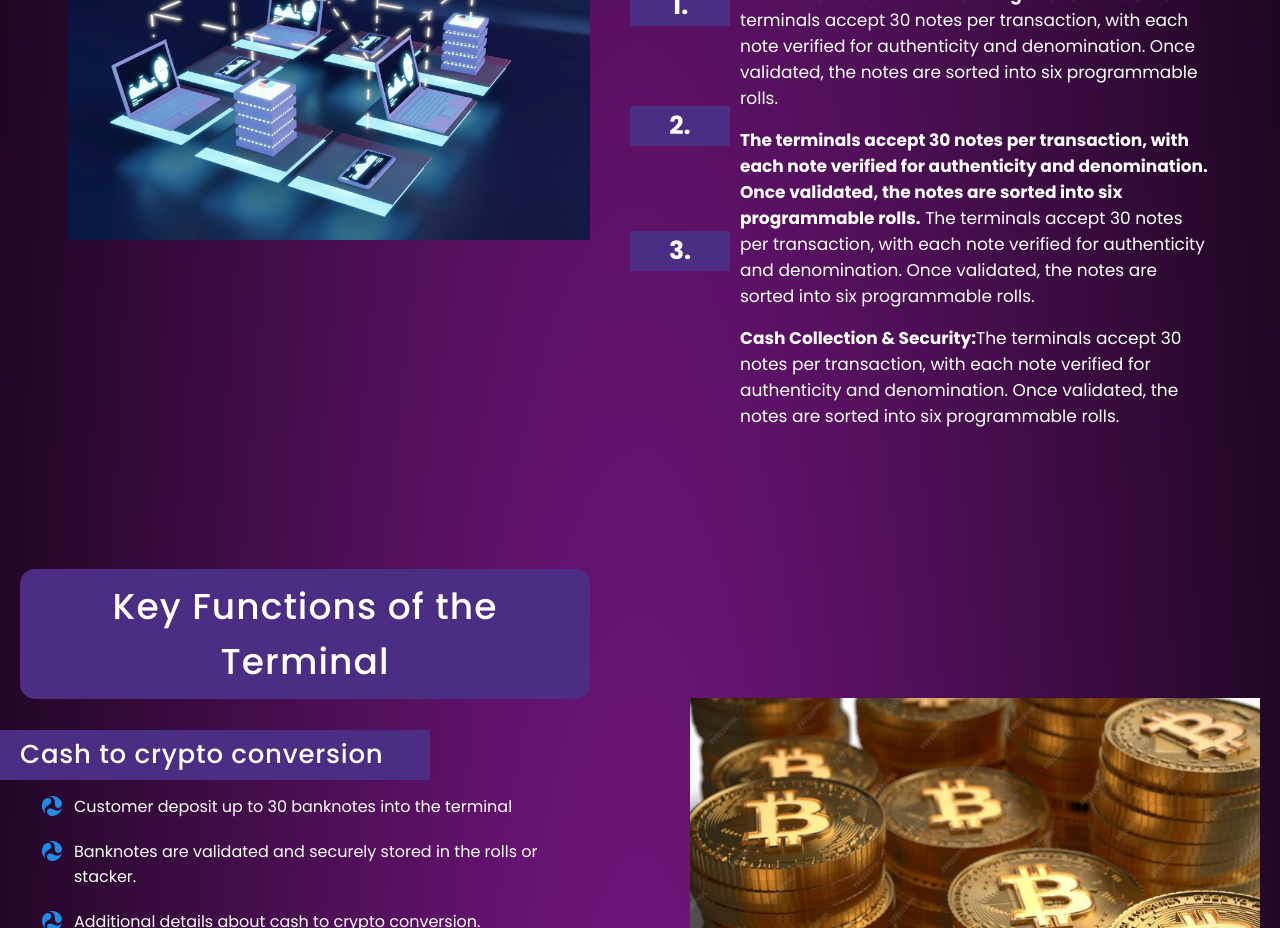
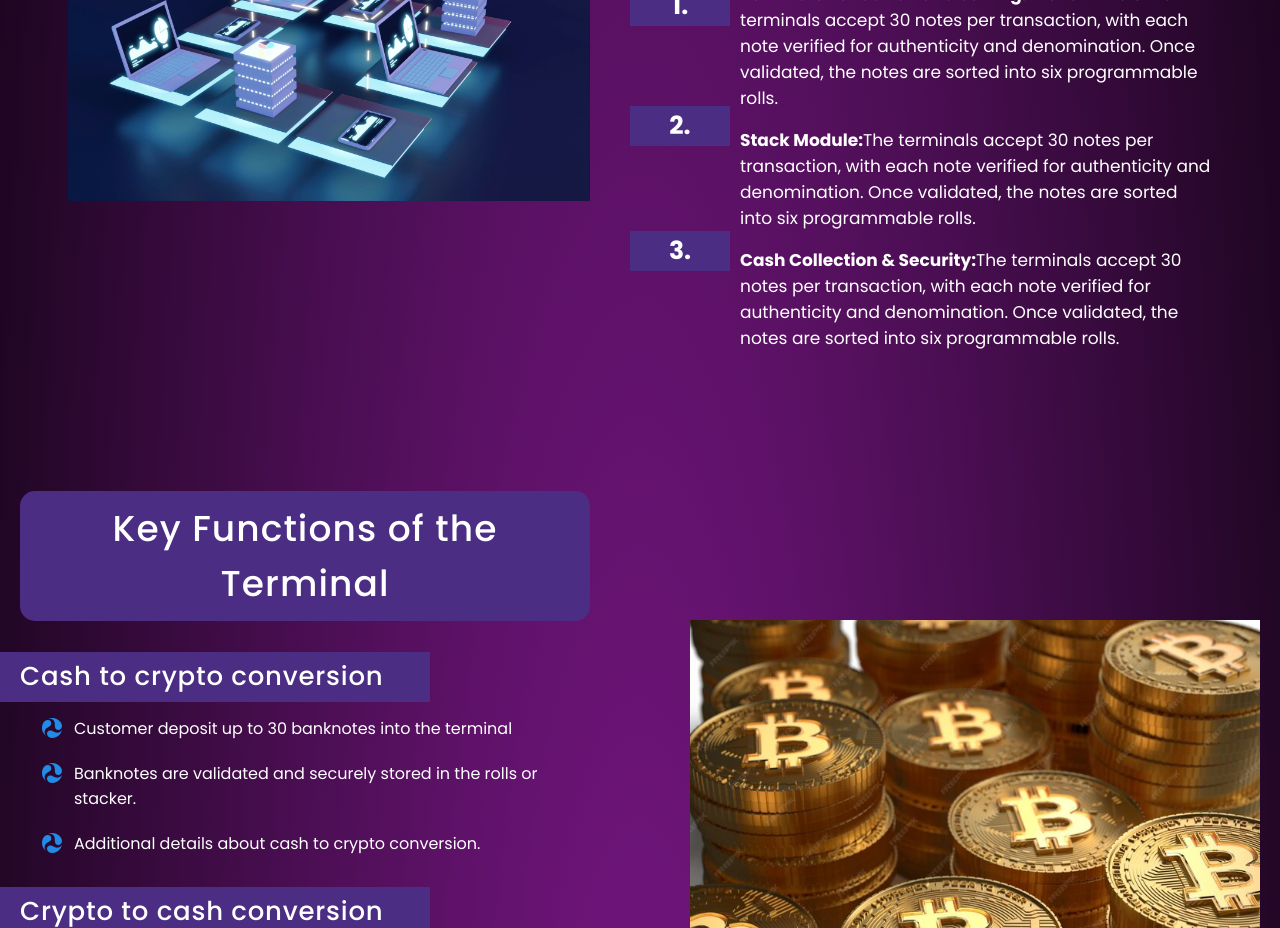
Before and after one commit to alishba2/hostingContainers, a React (Create React App) app: page /atm in a window 1280 px wide. Shown: the part 2660-3588 px from the top of the page. Built offline with nearby package versions, Linux system fonts and the light colour scheme; no server answers; a web font is replaced by a local one.

Commit message:
added content

```diff
--- a/src/pages/atm.jsx
+++ b/src/pages/atm.jsx
@@ -309,8 +309,9 @@ export default function Atm() {
                                 {t("atmBanknoteValidationContent")}
                             </li>
                             <li>
-                                <strong>                                {t("atmBanknoteValidationContent")}
-                                </strong>                                {t("atmBanknoteValidationContent")}
+                                <strong>                                {t("atmStackModuleTitle")}
+                                </strong>
+                                {t("atmBanknoteValidationContent")}
 
                             </li>
                             <li>
```
